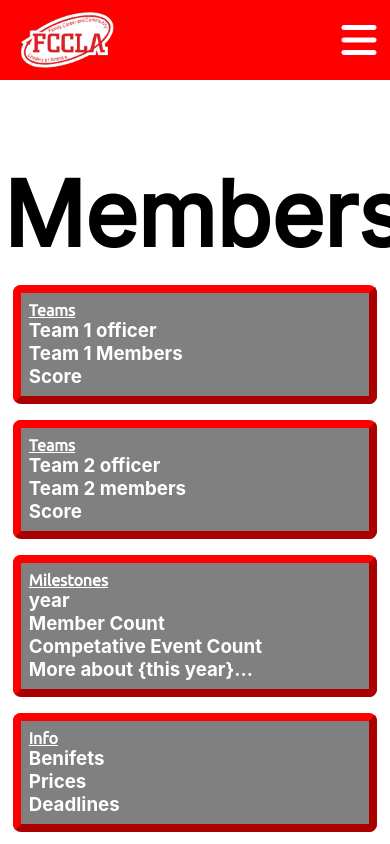
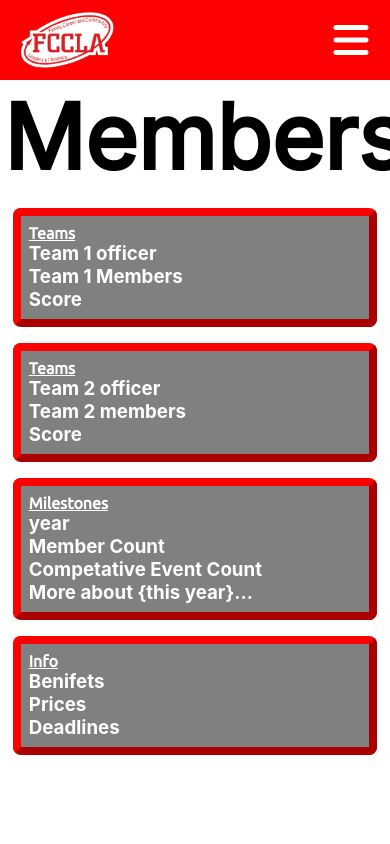
Before and after one commit to JacobDDoS/KHS-STAR-Project, a React (Create React App) app in the folder star-frontend/: page /FCCLA-membership in a window 390 px wide. Shown: the top 844 px of the page. Built offline with nearby package versions, Linux system fonts and the light colour scheme.

Commit message:
fixed hamburger & made leadership page cute

```diff
--- a/star-frontend/src/App.js
+++ b/star-frontend/src/App.js
@@ -1,7 +1,7 @@
 import './css/App.css';
 import { BrowserRouter as Router, Routes, Route } from "react-router-dom";
 import Design from './Pages/Design';
-import Navbar from './components/Navbar';
+import Navbar from './Components/Navbar';
 import Home from '../src/Pages/Home';
 import ClubInfo from './Pages/ClubInfo';
 import FcclaLeadership from './Pages/FcclaLeadership';
--- a/star-frontend/src/components/Navbar.js
+++ b/star-frontend/src/components/Navbar.js
@@ -1,5 +1,5 @@
 import React, { useState } from 'react'
-import '../css/components/navbar.css';
+import '../css/Components/navbar.css';
 import MyImage from '../media/photos/FCCLA_logo.png'
 const Navbar = () => {
   const [isMenueOpen, setIsMenueOpen] = useState(false);
--- a/star-frontend/src/css/components/navbar.css
+++ b/star-frontend/src/css/components/navbar.css
@@ -1,4 +1,4 @@
-.navbar{
+.navbar {
     background-color: var(--primary-red);
     height: 5em;
     z-index: 1;
@@ -7,24 +7,22 @@
     width: 100%;
 }
 
-.logo{
+.logo {
     position: relative;
     scale: 70%;
     z-index: 2;
 }
 
 i {
-    position: relative;
+    position: absolute;
     scale: 250%;
     color: white;
     z-index: 2;
-    float: right;
-    float: top;
-    margin-right: 1.5em;
     padding-bottom: 4em;
+    right: 2em;
 }
 
-.pageDisplay{
+.pageDisplay {
     position: fixed;
     right: -100%;
     background-color: var(--primary-gray);
@@ -35,23 +33,26 @@ i {
     opacity: 95%;
 }
 
-.pageDisplayOpen{
+.pageDisplayOpen {
     transform: translateX(-65%);
 }
 
-.fa-xmark{
-    margin-right: 2em;
-    margin-top: 1em;
+.fa-xmark {
+    position: absolute;
     scale: 300%;
+    color: white;
+    z-index: 2;
+    padding-bottom: 3em;
+    right: 2em;
 }
 
-.link-div{
+.link-div {
     width: 100%;
     height: 100%;
     padding: 1em;
 }
 
-.link{
+.link {
     margin-top: 5%;
     display: flex;
     font-size: 75px;
--- a/star-frontend/src/css/pages/FcclaLeadership.css
+++ b/star-frontend/src/css/pages/FcclaLeadership.css
@@ -1,8 +1,3 @@
-.leadership-page-title {
-    margin: auto;
-    font-size: 90px;
-}
-
 .leadership-content-div{
     padding: 0.5em;
     margin: auto;
@@ -10,6 +5,7 @@
     width: min(90%, 75em);
     background-color: var(--secondary-gray);
     border-radius: 0.5em;
+    height: 300px;
 }
 
 .leadership-img{
@@ -21,22 +17,24 @@
 }
 
 .leadership-name{
-    display: flex;
+    margin: auto;
     color: var(--primary-red);
     font-family: var(--ff-primary);
     text-decoration: underline;
 }
 
 .leadership-title{
-    display: flex;
+    margin: auto;
+    padding: 0.25em;
     font-family: var(--ff-secondary);
 }
 
 .leadership-goals{
     font-family: var(--ff-tertiary);
+    font-size: 30px;
 }
 
 .leadership-date{
     font-family: var(--ff-secondary);
-    margin-left: 0em;
+    padding-top: 0.75em;
 }
```
